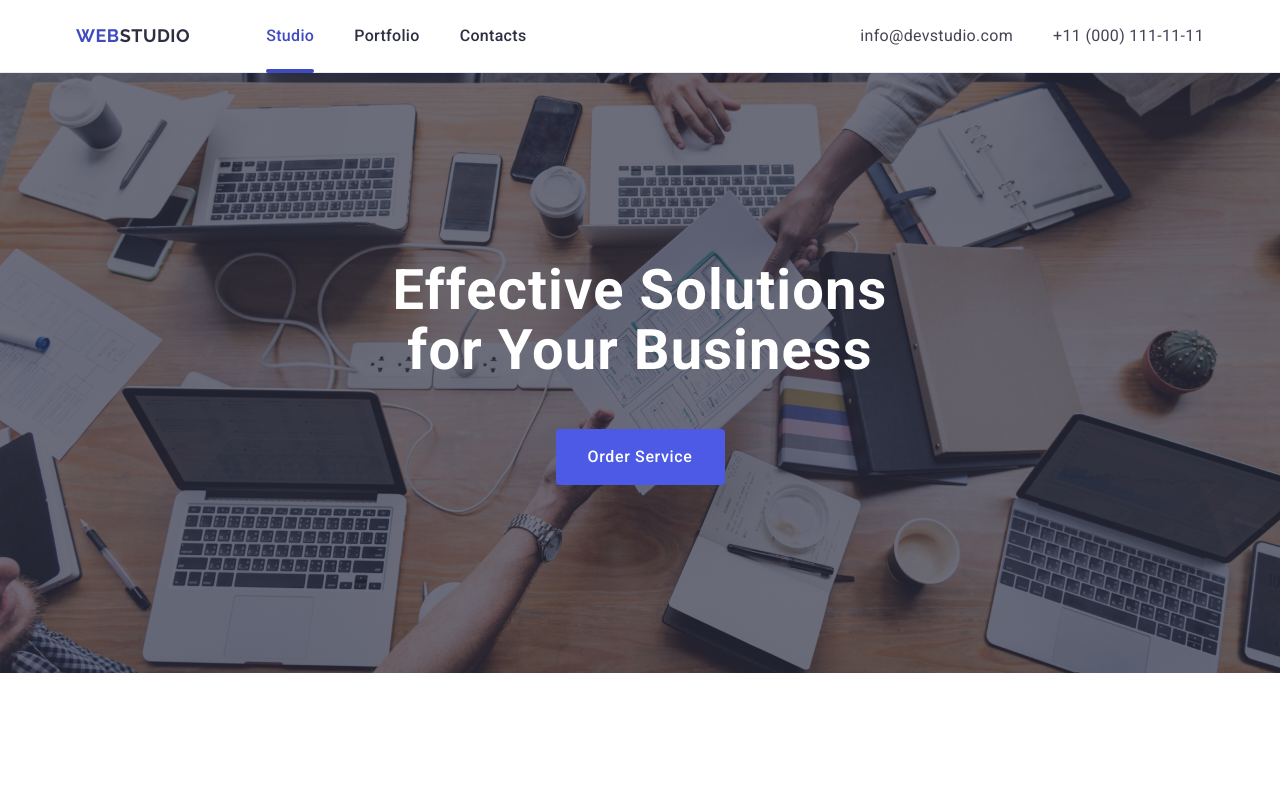
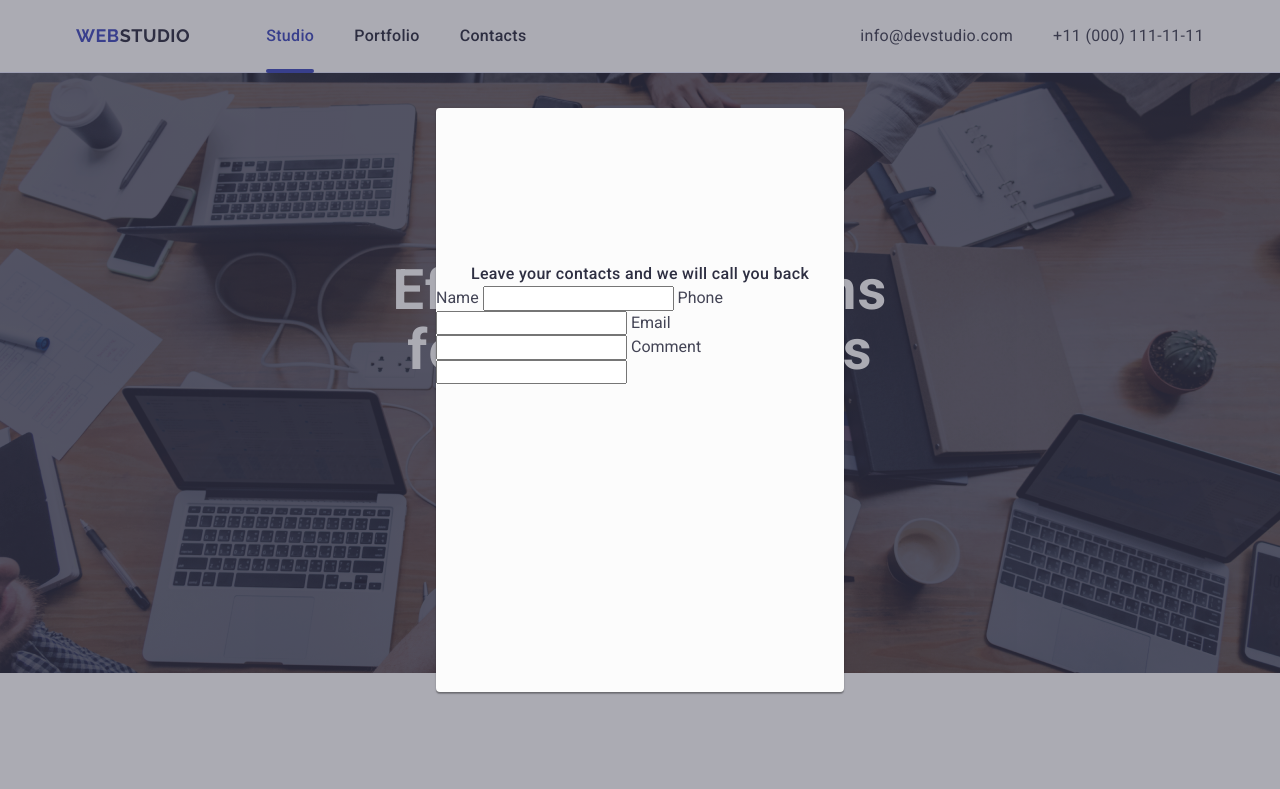
Before and after one commit to HolovchukNatalia/goit-markup-hw-05, a plain HTML site: page index.html in a window 1280 px wide. Shown: the top 789 px of the page. Drawn offline with nearby package versions, Linux system fonts and the light colour scheme.

Commit message:
start hw 5

```diff
--- a/css/styles.css
+++ b/css/styles.css
@@ -270,7 +270,6 @@ header {
   display: flex;
   justify-content: center;
   gap: 24px;
-  padding: 0 16px;
 }
 .icon-social-networks {
   width: 40px;
@@ -327,8 +326,9 @@ header {
   position: relative;
   overflow: hidden;
 }
-.img-fourth-section:hover .description-photo {
+.fourth-list-item:hover .overlay {
   transform: translateY(0%);
+  overflow: auto;
 }
 .description-photo {
   position: absolute;
@@ -341,17 +341,17 @@ header {
   background-color: #4d5ae5;
   height: 100%;
   width: 100%;
-  transform: translateY(100%);
-  transition: transform 250ms cubic-bezier(0.4, 0, 0.2, 1);
 }
 .fourth-description-section {
   padding: 32px 16px;
   border: 1px solid #e7e9fc;
   border-top: none;
 }
-/* .description-photo:hover {
-  transform: translateY(0%);
-} */
+.overlay {
+  transition: transform 250ms cubic-bezier(0.4, 0, 0.2, 1);
+  transform: translateY(100%);
+}
+
 /* footer */
 
 .footer {
@@ -410,3 +410,49 @@ header {
   color: #f4f4fd;
   max-width: 264px;
 }
+
+/* MODAL WINDOW */
+
+.backdrop {
+  position: fixed;
+  top: 0;
+  left: 0;
+  width: 100%;
+  height: 100%;
+  background-color: rgba(46, 47, 66, 0.4);
+  opacity: 0;
+  visibility: hidden;
+  pointer-events: none;
+  transition: opacity 250ms cubic-bezier(0.4, 0, 0.2, 1) visibility 250ms
+    cubic-bezier(0.4, 0, 0.2, 1);
+}
+.backdrop.is-open {
+  opacity: 1;
+  visibility: visible;
+  pointer-events: auto;
+}
+.modal {
+  position: absolute;
+  top: 50%;
+  left: 50%;
+  transform: translate(-50%, -50%);
+  border-radius: 4px;
+  width: 408px;
+  min-height: 584px;
+  box-shadow: 0 1px 1px 0 rgba(0, 0, 0, 0.14), 0 1px 3px 0 rgba(0, 0, 0, 0.12),
+    0 2px 1px 0 rgba(0, 0, 0, 0.2);
+  background-color: #fcfcfc;
+  transition: transform 250ms cubic-bezier(0.4, 0, 0.2, 1);
+}
+.backdrop:not(.is-open) .modal {
+  transform: translate(-50%, -50%) scale(1.5);
+}
+
+.modal-text {
+  font-weight: 500;
+  font-size: 16px;
+  line-height: 1.5;
+  letter-spacing: 0.02em;
+  text-align: center;
+  color: #2e2f42;
+}
--- a/index.html
+++ b/index.html
@@ -287,7 +287,7 @@
                   width="360"
                   height="300"
                 />
-                <p class="description-photo">
+                <p class="description-photo overlay">
                   14 Stylish and User-Friendly App Design Concepts · Task
                   Manager App · Calorie Tracker App · Exotic Fruit Ecommerce App
                   · Cloud Storage App
@@ -306,7 +306,7 @@
                   width="360"
                   height="300"
                 />
-                <p class="description-photo">
+                <p class="description-photo overlay">
                   14 Stylish and User-Friendly App Design Concepts · Task
                   Manager App · Calorie Tracker App · Exotic Fruit Ecommerce App
                   · Cloud Storage App
@@ -325,7 +325,7 @@
                   width="360"
                   height="300"
                 />
-                <p class="description-photo">
+                <p class="description-photo overlay">
                   14 Stylish and User-Friendly App Design Concepts · Task
                   Manager App · Calorie Tracker App · Exotic Fruit Ecommerce App
                   · Cloud Storage App
@@ -344,7 +344,7 @@
                   width="360"
                   height="300"
                 />
-                <p class="description-photo">
+                <p class="description-photo overlay">
                   14 Stylish and User-Friendly App Design Concepts · Task
                   Manager App · Calorie Tracker App · Exotic Fruit Ecommerce App
                   · Cloud Storage App
@@ -363,7 +363,7 @@
                   width="360"
                   height="300"
                 />
-                <p class="description-photo">
+                <p class="description-photo overlay">
                   14 Stylish and User-Friendly App Design Concepts · Task
                   Manager App · Calorie Tracker App · Exotic Fruit Ecommerce App
                   · Cloud Storage App
@@ -382,7 +382,7 @@
                   width="360"
                   height="300"
                 />
-                <p class="description-photo">
+                <p class="description-photo overlay">
                   14 Stylish and User-Friendly App Design Concepts · Task
                   Manager App · Calorie Tracker App · Exotic Fruit Ecommerce App
                   · Cloud Storage App
@@ -442,7 +442,41 @@
             </li>
           </ul>
         </div>
+        <div class="subscribe">
+          <label>
+            <input type="submit" placeholder="" />
+          </label>
+          <button class="btn-footer">Subscribe</button>
+        </div>
       </div>
     </footer>
+    <div class="backdrop is-open">
+      <div class="modal">
+        <div class="closing-btn">
+          <svg>
+            <use href=""></use>
+          </svg>
+        </div>
+        <p class="modal-text">Leave your contacts and we will call you back</p>
+        <div class="form">
+          <label>
+            Name
+            <input type="text" />
+          </label>
+          <label>
+            Phone
+            <input type="text" />
+          </label>
+          <label>
+            Email
+            <input type="text" />
+          </label>
+          <label>
+            Comment
+            <input type="text" />
+          </label>
+        </div>
+      </div>
+    </div>
   </body>
 </html>
```
Also changed, not shown: images/icon send (1) (1).svg (added).
